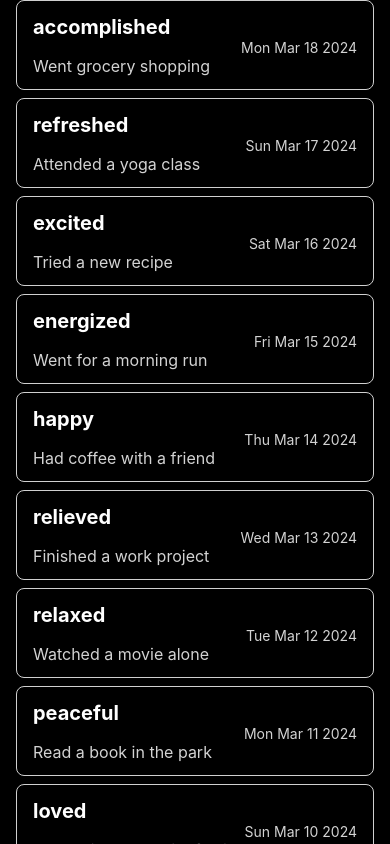
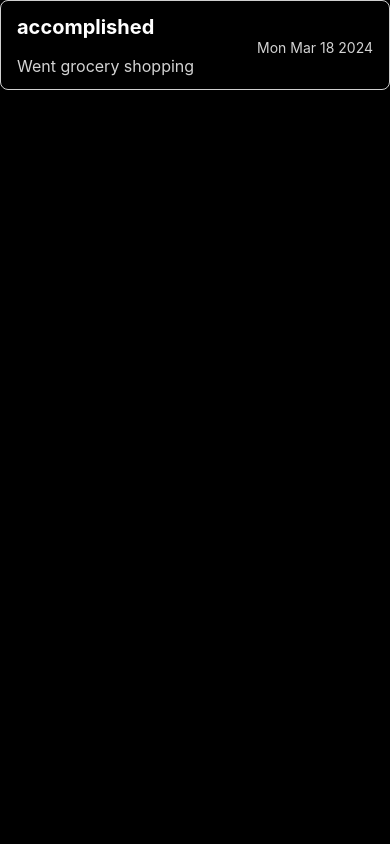
Before and after one commit to ps1312/animated-swipeable, a React Native app: screen / in a window 390 px wide. Built offline with nearby package versions, Linux system fonts and the light colour scheme.

Commit message:
comment the FlatList and only use one MemoryListItem component for now

```diff
--- a/App.tsx
+++ b/App.tsx
@@ -1,5 +1,5 @@
 import { StatusBar } from 'expo-status-bar'
-import { FlatList, StyleSheet } from 'react-native'
+import { StyleSheet } from 'react-native'
 import { SafeAreaProvider, SafeAreaView } from 'react-native-safe-area-context'
 
 import MemoryListItem from './components/memory-list-item'
@@ -11,11 +11,13 @@ const App = () => {
       <SafeAreaView style={styles.container}>
         <StatusBar style="auto" />
 
-        <FlatList
+        <MemoryListItem item={memories[0]} />
+
+        {/* <FlatList
           data={memories}
           renderItem={({ item }) => <MemoryListItem item={item} />}
           contentContainerStyle={{ marginHorizontal: 16 }}
-        />
+        /> */}
       </SafeAreaView>
     </SafeAreaProvider>
   )
```
